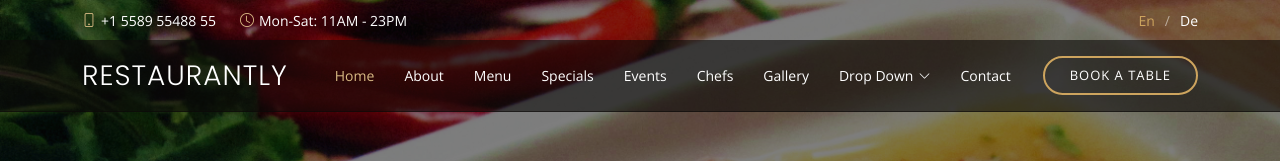
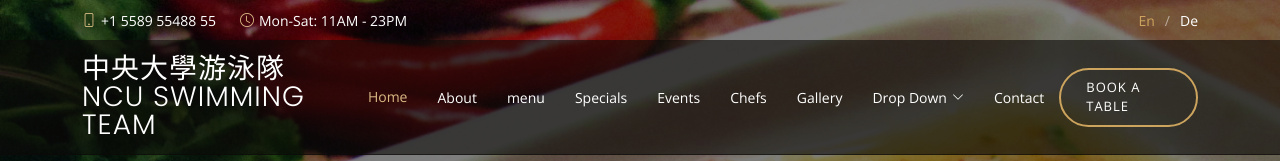
Before and after one commit to CuDora/CuDora.github.io, a plain HTML site: page index.html in a window 1280 px wide. Shown: the top 161 px of the page. Drawn offline with nearby package versions, Linux system fonts and the light colour scheme; a web font is replaced by a local one.

Commit message:
Add files via upload

```diff
--- a/index.html
+++ b/index.html
@@ -5,7 +5,7 @@
   <meta charset="utf-8">
   <meta content="width=device-width, initial-scale=1.0" name="viewport">
 
-  <title>Dora's Restaurant</title>
+  <title>中央大學游泳隊 NCU Swimming Team</title>
   <meta content="" name="description">
   <meta content="" name="keywords">
 
@@ -61,7 +61,8 @@
   <header id="header" class="fixed-top d-flex align-items-cente">
     <div class="container-fluid container-xl d-flex align-items-center justify-content-lg-between">
 
-      <h1 class="logo me-auto me-lg-0"><a href="index.html">Restaurantly</a></h1>
+      <h1 class="logo me-auto me-lg-0"><a href="index.html"></a>中央大學游泳隊<br>NCU swimming team </h1>
+
       <!-- Uncomment below if you prefer to use an image logo -->
       <!-- <a href="index.html" class="logo me-auto me-lg-0"><img src="assets/img/logo.png" alt="" class="img-fluid"></a>-->
 
@@ -69,7 +70,7 @@
         <ul>
           <li><a class="nav-link scrollto active" href="#hero">Home</a></li>
           <li><a class="nav-link scrollto" href="#about">About</a></li>
-          <li><a class="nav-link scrollto" href="#menu">Menu</a></li>
+          <li><a class="nav-link scrollto" href="#menu">menu</a></li>
           <li><a class="nav-link scrollto" href="#specials">Specials</a></li>
           <li><a class="nav-link scrollto" href="#events">Events</a></li>
           <li><a class="nav-link scrollto" href="#chefs">Chefs</a></li>
```
